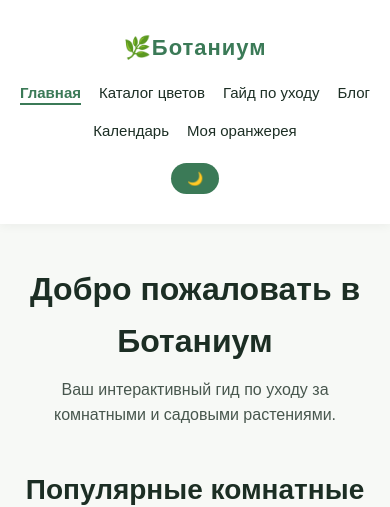
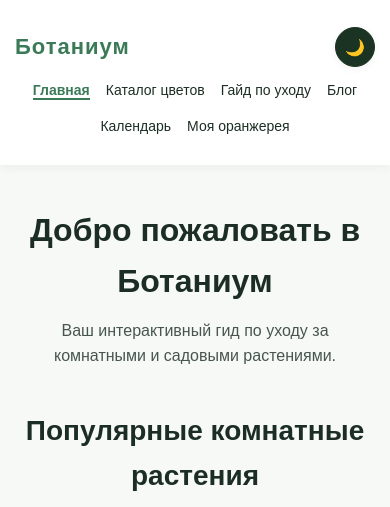
Before and after one commit to avyborova20-design/botanium, a plain HTML site: page index.html in a window 390 px wide. Shown: the top 507 px of the page. Drawn offline with nearby package versions, Linux system fonts and the light colour scheme.

Commit message:
Немного подправила шапку на сайте для телефона

```diff
--- a/css/style.css
+++ b/css/style.css
@@ -549,23 +549,48 @@ body {
 
     .header__container {
         display: flex;
-        flex-direction: column !important;
+        flex-direction: row !important;
+        flex-wrap: wrap;
+        justify-content: space-between;
         align-items: center;
-        justify-content: center;
-        text-align: center;
-        padding: 15px 10px;
-        gap: 15px;
+        padding: 12px 15px;
+        gap: 10px;
     }
 
     .header__logo {
         font-size: 22px;
         font-weight: 700;
         margin: 0;
-        text-align: center;
+        text-align: left;
+        display: flex;
+        align-items: center;
+        gap: 6px;
+        order: 1;
     }
 
-    .header__logo::before {
-        content: '🌿';
+    .theme-toggle-btn {
+        display: flex;
+        align-items: center;
+        justify-content: center;
+        width: 40px;
+        height: 40px;
+        border-radius: 50% !important;
+        padding: 0;
+        font-size: 16px;
+        transition: background-color 0.3s ease, border-color 0.3s ease;
+        box-shadow: 0 2px 8px rgba(0, 0, 0, 0.05);
+        margin: 0;
+        order: 2;
+     }
+
+    [data-theme="light"] .theme-toggle-btn {
+        background-color: #1b3322 !important;
+        border: 1px solid #1b3322 !important;
+    }
+
+    [data-theme="dark"] .theme-toggle-btn {
+        background-color: #f7f9f6 !important;
+        border: 1px solid #f7f9f6 !important;
     }
 
     .header__nav {
@@ -573,6 +598,7 @@ body {
         margin: 0;
         overflow: visible;
         white-space: normal;
+        order: 3;
     }
 
     .header__menu {
@@ -581,14 +607,14 @@ body {
         flex-wrap: wrap;
         justify-content: center;
         align-items: center;
-        gap: 12px 18px;
+        gap: 10px 16px;
         padding: 0;
         list-style: none;
     }
     .header__link {
-        font-size: 15px;
+        font-size: 14px;
         font-weight: 500;
-        padding: 4px 0;
+        padding: 2px 0;
         background: none;
         border: none;
         border-radius: 0;
@@ -599,15 +625,4 @@ body {
         display: block;
         height: 2px;
     }
-
-    .theme-toggle-btn {
-        display: inline-block;
-        width: auto;
-        max-width: 160px;
-        padding: 8px 16px;
-        font-size: 13px;
-        border-radius: 20px;
-        margin: 5px auto 0 auto;
-        order: 4;
-    }
 }
```
